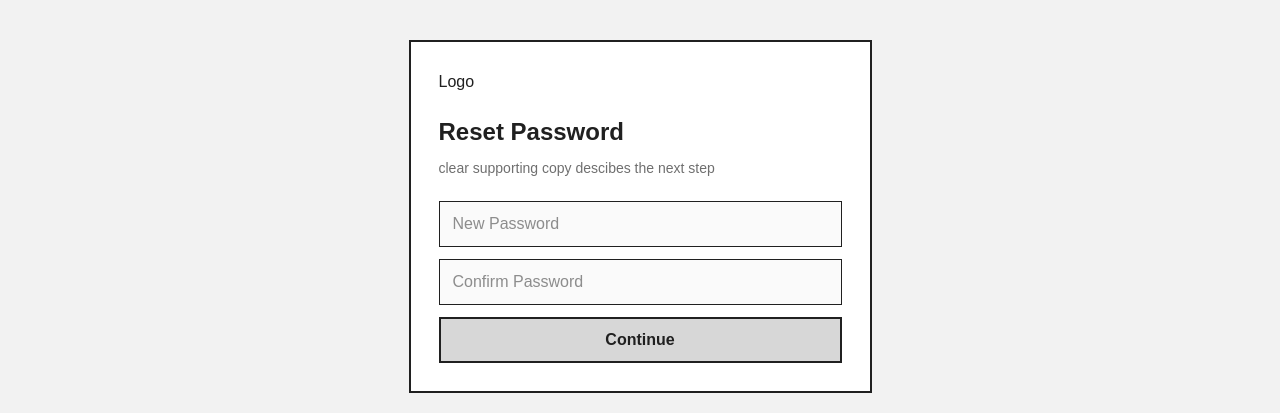
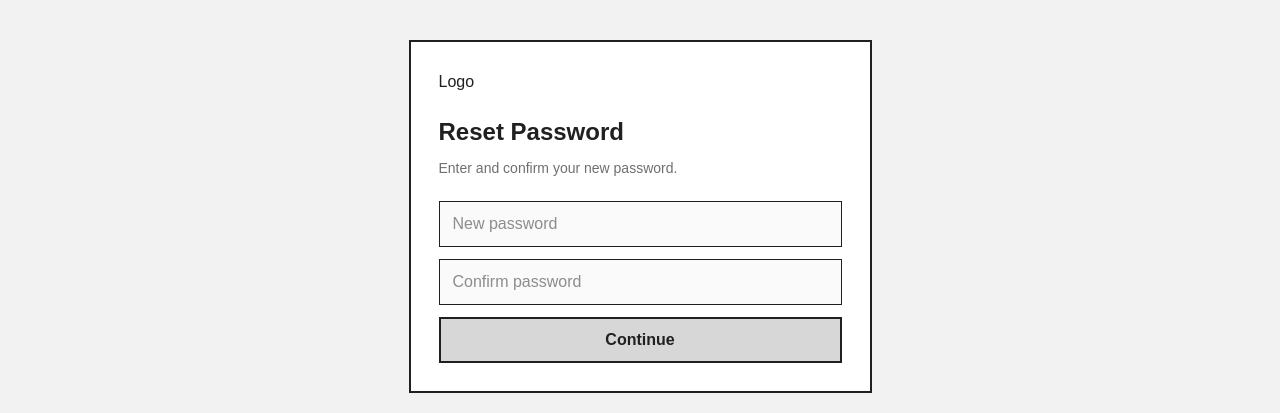
Before and after one commit to chingu-voyages/V62-tier3-team-36, a Next.js app in the folder views/: page /ResetPassword in a window 1280 px wide. Shown: the part 134-547 px from the top of the page. Built offline with nearby package versions, Linux system fonts and the light colour scheme; no server answers.

Commit message:
feat: add reset password token flow

```diff
--- a/views/app/(auth)/ResetPassword/ResetPassword.tsx
+++ b/views/app/(auth)/ResetPassword/ResetPassword.tsx
@@ -1,29 +1,106 @@
-"use client"
-import { reset_password } from '@/api/auth/api'
-import React, { useState } from 'react'
+"use client";
 
-const ResetPassword = () => {
-  const [password,setPassword] = useState("")
-  const [confirm_passowrd,setConfirmPassword]=useState("")
-  async function handleSubmit(e:any){
-    e.preventDefautlt()
-    const response = await reset_password({password:password})
-    if(response.status=200){
-      // do something
+import { FormEvent, useState } from "react";
+import { useRouter } from "next/navigation";
+import axios from "axios";
+
+import { reset_password } from "@/api/auth/api";
+
+interface ResetPasswordProps {
+  token: string;
+}
+
+const ResetPassword = ({ token }: ResetPasswordProps) => {
+  const router = useRouter();
+  const [password, setPassword] = useState("");
+  const [confirmPassword, setConfirmPassword] = useState("");
+  const [error, setError] = useState("");
+  const [isLoading, setIsLoading] = useState(false);
+
+  async function handleSubmit(event: FormEvent<HTMLFormElement>) {
+    event.preventDefault();
+    setError("");
+
+    if (!token) {
+      router.replace("/ExpireResetLink");
+      return;
+    }
+
+    if (password.length < 8) {
+      setError("Password must be at least 8 characters.");
+      return;
+    }
+
+    if (password.length > 128) {
+      setError("Password must be no more than 128 characters.");
+      return;
+    }
+
+    if (password !== confirmPassword) {
+      setError("Passwords do not match.");
+      return;
+    }
+
+    setIsLoading(true);
+    try {
+      const response = await reset_password({ token, password });
+      if (response.status === 200) {
+        router.replace("/PasswordResetSuccess");
+      }
+    } catch (requestError: unknown) {
+      if (axios.isAxiosError(requestError) && requestError.response?.status === 400) {
+        router.replace("/ExpireResetLink");
+      } else {
+        setError("Could not reset your password. Please try again.");
+      }
+    } finally {
+      setIsLoading(false);
     }
   }
+
   return (
-    <div >
-        <div>Logo</div>
-        <div className="font-bold mt-[20px] text-[24px] text-[#202020]">Reset Password</div>
-        <div className="mt-[8px] mb-[22px] text-[#6F6F6F] text-[14px] font-light">clear supporting copy descibes the next step</div>
-        <form onSubmit={handleSubmit} className="space-y-[12px] w-full">
-            <input onChange={(e)=>{setPassword(e.target.value)}} className="p-[13px] bg-[#FAFAFA] border-1 border-[#202020] w-full h-[46px]" type="password" name='password' placeholder='New Password'/>
-            <input onChange={(e)=>{setConfirmPassword(e.target.value)}} className="p-[13px] border-1 border-[#202020] bg-[#FAFAFA] w-full h-[46px]"  type="password" name="confirm_password" placeholder='Confirm Password'/>
-            <button className="p-[13px] border-2 border-[#202020] flex items-center justify-center bg-[#D7D7D7]  cursor-pointer font-bold text-[#202020] w-full h-[46px]" type='submit' >Continue</button>
-        </form>
+    <div>
+      <div>Logo</div>
+      <div className="font-bold mt-[20px] text-[24px] text-[#202020]">
+        Reset Password
+      </div>
+      <div className="mt-[8px] mb-[22px] text-[#6F6F6F] text-[14px] font-light">
+        Enter and confirm your new password.
+      </div>
+      <form onSubmit={handleSubmit} className="space-y-[12px] w-full">
+        {error ? <p role="alert">{error}</p> : null}
+        <input
+          value={password}
+          onChange={(event) => setPassword(event.target.value)}
+          className="p-[13px] bg-[#FAFAFA] border-1 border-[#202020] w-full h-[46px]"
+          type="password"
+          name="password"
+          autoComplete="new-password"
+          placeholder="New password"
+          disabled={isLoading}
+          required
+        />
+        <input
+          value={confirmPassword}
+          onChange={(event) => setConfirmPassword(event.target.value)}
+          className="p-[13px] border-1 border-[#202020] bg-[#FAFAFA] w-full h-[46px]"
+          type="password"
+          name="confirm_password"
+          autoComplete="new-password"
+          placeholder="Confirm password"
+          disabled={isLoading}
+          required
+        />
+        <button
+          className="p-[13px] border-2 border-[#202020] flex items-center justify-center bg-[#D7D7D7] cursor-pointer font-bold text-[#202020] w-full h-[46px]"
+          type="submit"
+          disabled={isLoading}
+        >
+          {isLoading ? "Updating..." : "Continue"}
+        </button>
+      </form>
     </div>
-  )
-}
+  );
+};
 
-export default ResetPassword
+export default ResetPassword;
--- a/views/app/(auth)/ResetPassword/page.tsx
+++ b/views/app/(auth)/ResetPassword/page.tsx
@@ -1,12 +1,14 @@
-import React from 'react'
-import ResetPassword from './ResetPassword'
+import ResetPassword from "./ResetPassword";
 
-const page = () => {
-  return (
-
-      <ResetPassword/>
-
-  )
+interface ResetPasswordPageProps {
+  searchParams: Promise<{ token?: string | string[] }>;
 }
 
-export default page
+const ResetPasswordPage = async ({ searchParams }: ResetPasswordPageProps) => {
+  const params = await searchParams;
+  const token = Array.isArray(params.token) ? params.token[0] : (params.token ?? "");
+
+  return <ResetPassword token={token} />;
+};
+
+export default ResetPasswordPage;
```
